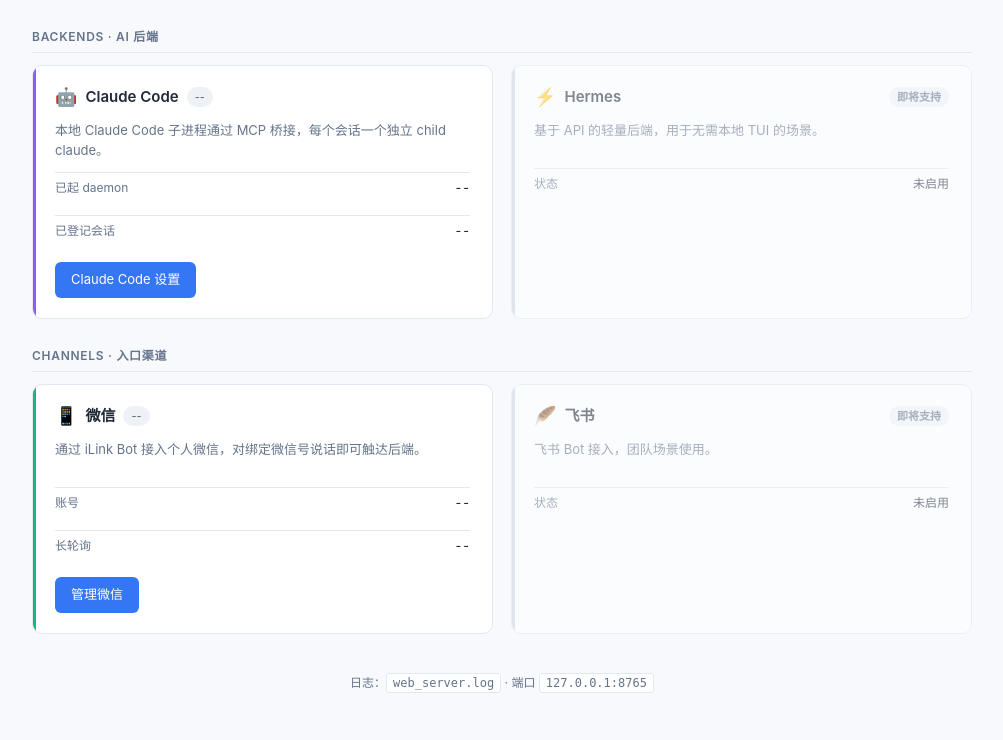
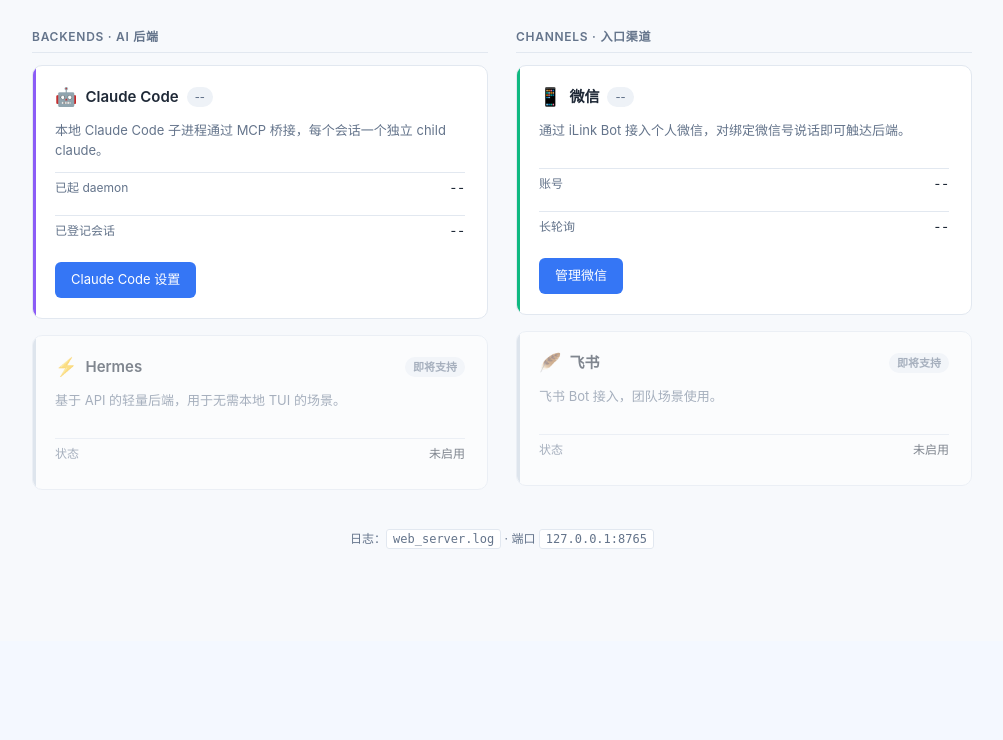
Before and after one commit to ALaDingAhmad/chats-control-agents, a Python web app: template agent_bridge/web/templates/dashboard.html in a window 1280 px wide. Shown: the part 159-899 px from the top of the page, without its empty margins (138-1141 px from the left). After the commit the page ends 708 px from the top, so only its background shows below. Run offline with Jinja, Linux system fonts and the light colour scheme; the template is opened without the code that fills it, so the values that code supplies are empty.

Commit message:
ui(dashboard): backends + channels side-by-side, not stacked
Two-column grid (1fr 1fr) so the architectural split reads as
"backends ↔ channels", not "backends then channels". Collapses to a
single column under 760px.

Co-Authored-By: Claude Opus 4.7 <noreply@anthropic.com>

```diff
--- a/agent_bridge/web/templates/dashboard.html
+++ b/agent_bridge/web/templates/dashboard.html
@@ -38,10 +38,13 @@
 
   .section-title { font-size: 12px; font-weight: 600; color: var(--muted);
                    text-transform: uppercase; letter-spacing: 0.06em;
-                   margin: 28px 0 12px; padding-bottom: 6px;
+                   margin: 0 0 12px; padding-bottom: 6px;
                    border-bottom: 1px solid var(--border); }
-  .section-title:first-of-type { margin-top: 0; }
-  .grid { display: grid; gap: 18px; grid-template-columns: repeat(auto-fit, minmax(290px, 1fr)); }
+  /* Two side-by-side sections: Backends (left) + Channels (right). */
+  .columns { display: grid; gap: 28px; grid-template-columns: 1fr 1fr; }
+  @media (max-width: 760px) { .columns { grid-template-columns: 1fr; } }
+  .column .grid { grid-template-columns: 1fr; }
+  .grid { display: grid; gap: 16px; grid-template-columns: 1fr; }
   .card.disabled { opacity: 0.55; }
   .card.disabled::before { background: #cbd5e1; }
   .card .soon { font-size: 11px; color: var(--muted); background: #eef2f7;
@@ -123,8 +126,10 @@
     <p>把 Claude Code 作为后端，桥接到浏览器聊天 / 微信等渠道。</p>
   </header>
 
-  <div class="section-title">Backends · AI 后端</div>
-  <div class="grid">
+  <div class="columns">
+   <div class="column">
+    <div class="section-title">Backends · AI 后端</div>
+    <div class="grid">
     <!-- Claude Code -->
     <div class="card" id="card-claude">
       <h2><span class="icon">🤖</span>Claude Code <span class="badge dim" id="claude-mcp">--</span></h2>
@@ -142,10 +147,12 @@
       <div class="body">基于 API 的轻量后端，用于无需本地 TUI 的场景。</div>
       <div class="kv"><span>状态</span><b>未启用</b></div>
     </div>
-  </div>
+    </div>
+   </div>
 
-  <div class="section-title">Channels · 入口渠道</div>
-  <div class="grid">
+   <div class="column">
+    <div class="section-title">Channels · 入口渠道</div>
+    <div class="grid">
     <!-- 微信 -->
     <div class="card" id="card-weixin">
       <h2><span class="icon">📱</span>微信 <span class="badge dim" id="wx-state">--</span></h2>
@@ -163,6 +170,8 @@
       <div class="body">飞书 Bot 接入，团队场景使用。</div>
       <div class="kv"><span>状态</span><b>未启用</b></div>
     </div>
+    </div>
+   </div>
   </div>
 
   <footer>
```
